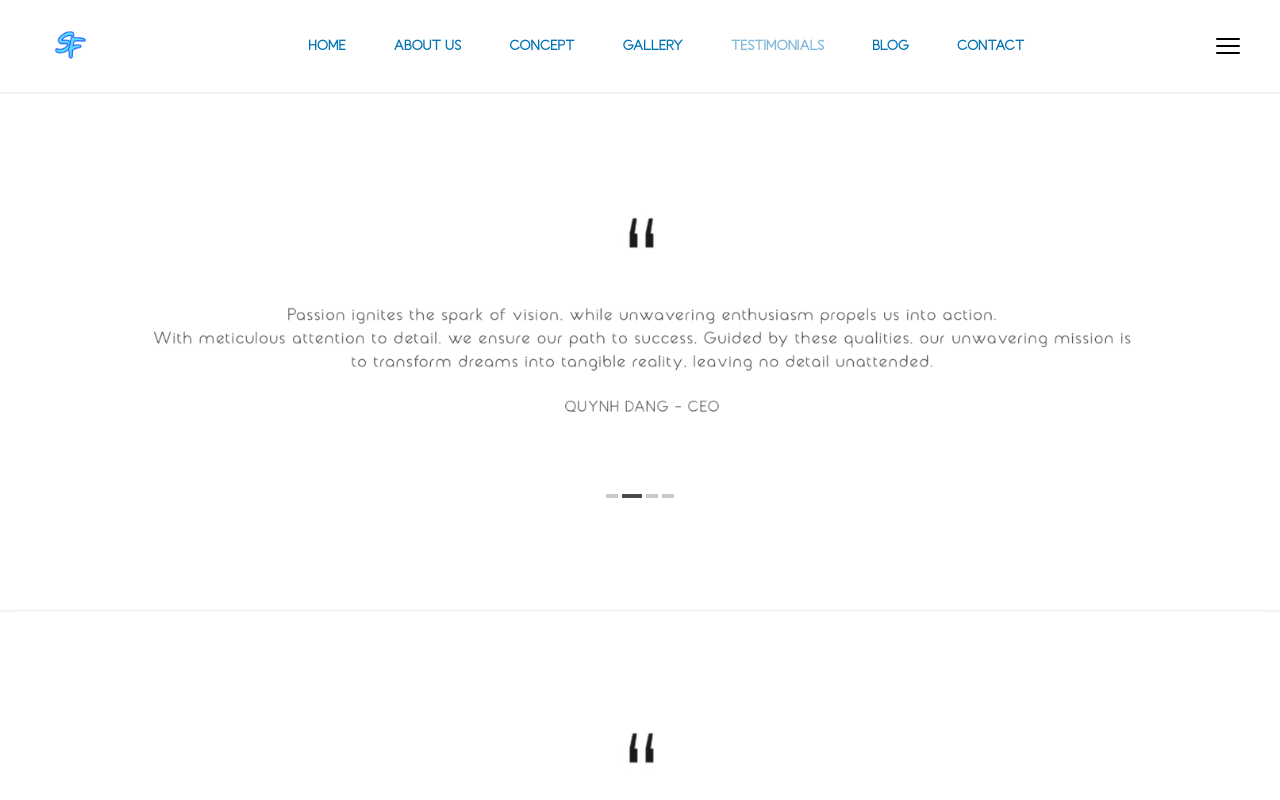
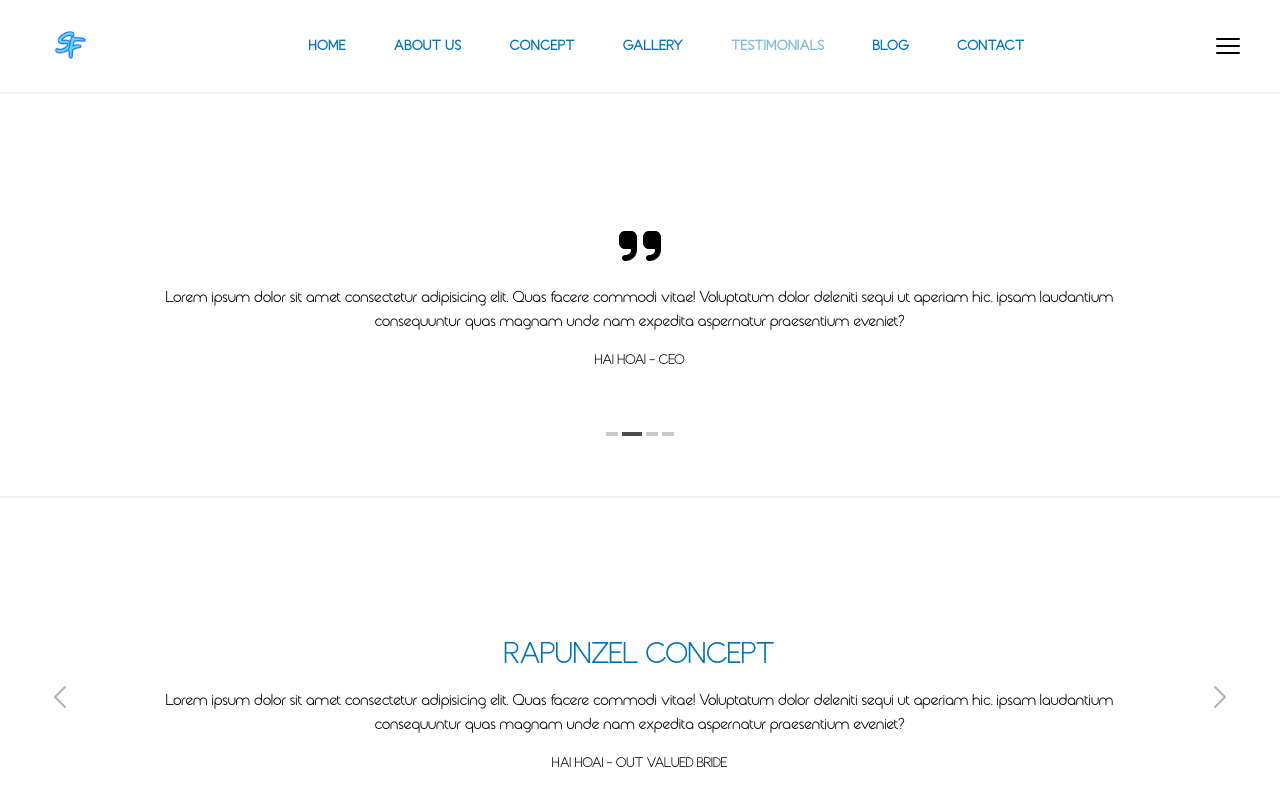
Before and after one commit to NguyenUyen-ReactJs2206/Hygge_Event, a React (Vite) app in the folder EventApp/: page /testimonials in a window 1280 px wide. Shown: the top 800 px of the page. Built offline with nearby package versions, Linux system fonts and the light colour scheme.

Commit message:
Custom page Testimonials Completed

```diff
--- a/EventApp/src/components/Carousels/CarouselTestimonials/CarouselCategoryPost.tsx
+++ b/EventApp/src/components/Carousels/CarouselTestimonials/CarouselCategoryPost.tsx
@@ -1,46 +1,71 @@
 import { useState, useEffect } from 'react'
-import postOne from '../../../assets/images/Testimonials/postOne.png'
 
-const slides = [`${postOne}`, `${postOne}`, `${postOne}`, `${postOne}`]
-
+const slides = [
+  {
+    description:
+      'Lorem ipsum dolor sit amet consectetur adipisicing elit. Quas facere commodi vitae! Voluptatum dolor deleniti sequi ut aperiam hic, ipsam laudantium consequuntur quas magnam unde nam expedita aspernatur praesentium eveniet?',
+    name: 'Quynh Dang - CEO'
+  },
+  {
+    description:
+      'Lorem ipsum dolor sit amet consectetur adipisicing elit. Quas facere commodi vitae! Voluptatum dolor deleniti sequi ut aperiam hic, ipsam laudantium consequuntur quas magnam unde nam expedita aspernatur praesentium eveniet?',
+    name: 'Hai Hoai - CEO'
+  },
+  {
+    description:
+      'Lorem ipsum dolor sit amet consectetur adipisicing elit. Quas facere commodi vitae! Voluptatum dolor deleniti sequi ut aperiam hic, ipsam laudantium consequuntur quas magnam unde nam expedita aspernatur praesentium eveniet?',
+    name: 'Hoang Ha - CEO'
+  },
+  {
+    description:
+      'Lorem ipsum dolor sit amet consectetur adipisicing elit. Quas facere commodi vitae! Voluptatum dolor deleniti sequi ut aperiam hic, ipsam laudantium consequuntur quas magnam unde nam expedita aspernatur praesentium eveniet?',
+    name: 'Huy Hoang - CEO'
+  }
+]
 export default function CarouselCategoryPost() {
   const autoSlide = true
   const autoSlideInterval = 3000
-  const [curr, setCurr] = useState(0)
 
-  // const prev = () => setCurr((curr) => (curr === 0 ? slides.length - 1 : curr - 1))
-  const next = () => setCurr((curr) => (curr === slides.length - 1 ? 0 : curr + 1))
-  const handleClick = (index: number) => {
-    setCurr((curr) => (curr === index ? slides.length - (slides.length - index) + 1 : index))
+  const [currentIndex, setCurrentIndex] = useState(0)
+
+  const nextSlide = () => {
+    setCurrentIndex((curr) => (curr === slides.length - 1 ? 0 : curr + 1))
   }
+
+  const goToSlide = (slideIndex: number) => {
+    setCurrentIndex((curr) => (curr === slideIndex ? slides.length - (slides.length - slideIndex) + 1 : slideIndex))
+  }
+
   useEffect(() => {
     if (!autoSlide) return
-    const slideInterval = setInterval(next, autoSlideInterval)
+    const slideInterval = setInterval(nextSlide, autoSlideInterval)
     return () => clearInterval(slideInterval)
   }, [autoSlide])
   return (
     <>
-      <div className='relative overflow-hidden'>
-        <div
-          className='flex transition-transform duration-700 ease-out'
-          style={{ transform: `translateX(-${curr * 100}%)` }}
-        >
-          {slides.map((element, index) => (
-            <img src={element} alt='' key={index} className='z-[-999999]' />
-          ))}
+      <div className='group relative m-auto h-[50vh] w-full max-w-[1400px] px-0 py-8 md:px-4 md:py-16'>
+        <div className='flex h-full w-full items-center px-10 text-center transition-all duration-1000 ease-out md:px-32'>
+          <div>
+            <div className='mb-4 flex justify-center'>
+              <svg xmlns='http://www.w3.org/2000/svg' height='3em' viewBox='0 0 448 512'>
+                <path d='M448 296c0 66.3-53.7 120-120 120h-8c-17.7 0-32-14.3-32-32s14.3-32 32-32h8c30.9 0 56-25.1 56-56v-8H320c-35.3 0-64-28.7-64-64V160c0-35.3 28.7-64 64-64h64c35.3 0 64 28.7 64 64v32 32 72zm-256 0c0 66.3-53.7 120-120 120H64c-17.7 0-32-14.3-32-32s14.3-32 32-32h8c30.9 0 56-25.1 56-56v-8H64c-35.3 0-64-28.7-64-64V160c0-35.3 28.7-64 64-64h64c35.3 0 64 28.7 64 64v32 32 72z' />
+              </svg>
             </div>
-        <div className='absolute bottom-10 left-0 right-0 sm:bottom-14 md:bottom-20 lg:bottom-28'>
+            <div>{slides[currentIndex].description}</div>
+            <h4 className='mt-4 text-sm uppercase'> {slides[currentIndex].name}</h4>
+          </div>
+        </div>
+
         <div className='flex items-center justify-center gap-1'>
-            {slides.map((_, index) => (
+          {slides.map((_, slideIndex) => (
             <button
-                key={index}
+              key={slideIndex}
               className={`
           h-1 w-3 bg-gray transition-all
-          ${curr === index ? 'w-5' : 'bg-opacity-30'}`}
-                onClick={() => handleClick(index)}
+          ${currentIndex === slideIndex ? 'w-5' : 'bg-opacity-30'}`}
+              onClick={() => goToSlide(slideIndex)}
             />
           ))}
-          </div>
         </div>
       </div>
     </>
--- a/EventApp/src/components/Carousels/CarouselTestimonials/CarouselReviews.tsx
+++ b/EventApp/src/components/Carousels/CarouselTestimonials/CarouselReviews.tsx
@@ -1,51 +1,93 @@
-import { useState } from 'react'
-import postOne from '../../../assets/images/Testimonials/postOne.png'
+import { useState, useEffect } from 'react'
 
-const slides = [`${postOne}`, `${postOne}`, `${postOne}`, `${postOne}`]
-export default function CarouselReviews() {
-  const [curr, setCurr] = useState(0)
+const slides = [
+  {
+    testimonial: 'Bridegerton Concept',
+    description:
+      'Lorem ipsum dolor sit amet consectetur adipisicing elit. Quas facere commodi vitae! Voluptatum dolor deleniti sequi ut aperiam hic, ipsam laudantium consequuntur quas magnam unde nam expedita aspernatur praesentium eveniet?',
+    name: 'Hoang Nhu - Out valued bride'
+  },
+  {
+    testimonial: 'Rapunzel Concept',
+    description:
+      'Lorem ipsum dolor sit amet consectetur adipisicing elit. Quas facere commodi vitae! Voluptatum dolor deleniti sequi ut aperiam hic, ipsam laudantium consequuntur quas magnam unde nam expedita aspernatur praesentium eveniet?',
+    name: 'Hai Hoai - Out valued bride'
+  },
+  {
+    testimonial: 'Beaty Concept',
+    description:
+      'Lorem ipsum dolor sit amet consectetur adipisicing elit. Quas facere commodi vitae! Voluptatum dolor deleniti sequi ut aperiam hic, ipsam laudantium consequuntur quas magnam unde nam expedita aspernatur praesentium eveniet?',
+    name: 'Hoang Ha - Out valued bride'
+  },
+  {
+    testimonial: 'Elegant Concept',
+    description:
+      'Lorem ipsum dolor sit amet consectetur adipisicing elit. Quas facere commodi vitae! Voluptatum dolor deleniti sequi ut aperiam hic, ipsam laudantium consequuntur quas magnam unde nam expedita aspernatur praesentium eveniet?',
+    name: 'Huy Hoang - Out valued bride'
+  }
+]
 
-  const prev = () => setCurr((curr) => (curr === 0 ? slides.length - 1 : curr - 1))
-  const next = () => setCurr((curr) => (curr === slides.length - 1 ? 0 : curr + 1))
+export default function CarouselCategoryPost() {
+  const [currentIndex, setCurrentIndex] = useState(0)
+  const autoSlide = true
+  const autoSlideInterval = 5000
+
+  const prevSlide = () => {
+    setCurrentIndex((curr) => (curr === slides.length - 1 ? 0 : curr + 1))
+  }
+
+  const nextSlide = () => {
+    setCurrentIndex((curr) => (curr === slides.length - 1 ? 0 : curr + 1))
+  }
+  useEffect(() => {
+    if (!autoSlide) return
+    const slideInterval = setInterval(nextSlide, autoSlideInterval)
+    return () => clearInterval(slideInterval)
+  }, [autoSlide])
 
   return (
     <>
-      <div className='relative overflow-hidden'>
-        <div
-          className='flex transition-transform duration-700 ease-out'
-          style={{ transform: `translateX(-${curr * 100}%)` }}
+      <div className='group relative m-auto h-[50vh] w-full max-w-[1400px] px-0 py-8 md:px-4 md:py-16'>
+        <div className='flex h-full w-full items-center px-10 text-center transition-all duration-1000 ease-out md:px-32'>
+          <div>
+            <h2 className='my-4 text-lg font-[550] uppercase text-blue md:text-3xl '>
+              {slides[currentIndex].testimonial}
+            </h2>
+            <div>{slides[currentIndex].description}</div>
+            <h4 className='mt-4 text-sm uppercase'> {slides[currentIndex].name}</h4>
+          </div>
+        </div>
+        <button
+          onClick={nextSlide}
+          className='absolute left-0 top-[50%] translate-y-[-50%] cursor-pointer p-2 text-2xl text-black/30 hover:text-black/60 md:left-5'
         >
-          {slides.map((element, index) => (
-            <img src={element} key={index} alt='' />
-          ))}
-        </div>
-        <div className='absolute inset-0 flex items-center justify-between p-4'>
-          <button onClick={prev} className='text-gray-800 rounded-full bg-white/80 p-1 shadow hover:bg-white'>
           <svg
             xmlns='http://www.w3.org/2000/svg'
             fill='none'
             viewBox='0 0 24 24'
             strokeWidth={1.5}
             stroke='currentColor'
-              className='h-6 w-6'
+            className='h-8 w-8'
           >
             <path strokeLinecap='round' strokeLinejoin='round' d='M15.75 19.5L8.25 12l7.5-7.5' />
           </svg>
         </button>
-          <button onClick={next} className='text-gray-800 rounded-full bg-white/60 p-1 shadow hover:bg-white'>
+        <button
+          onClick={prevSlide}
+          className='absolute right-0 top-[50%] translate-y-[-50%] cursor-pointer p-2 text-2xl text-black/30 hover:text-black/60 md:right-5'
+        >
           <svg
             xmlns='http://www.w3.org/2000/svg'
             fill='none'
             viewBox='0 0 24 24'
             strokeWidth={1.5}
             stroke='currentColor'
-              className='h-6 w-6'
+            className='h-8 w-8'
           >
             <path strokeLinecap='round' strokeLinejoin='round' d='M8.25 4.5l7.5 7.5-7.5 7.5' />
           </svg>
         </button>
       </div>
-      </div>
     </>
   )
 }
```
Also changed, not shown: EventApp/src/assets/images/Testimonials/postOne.png (deleted). Lines whose indentation alone changed are shown as unchanged.
